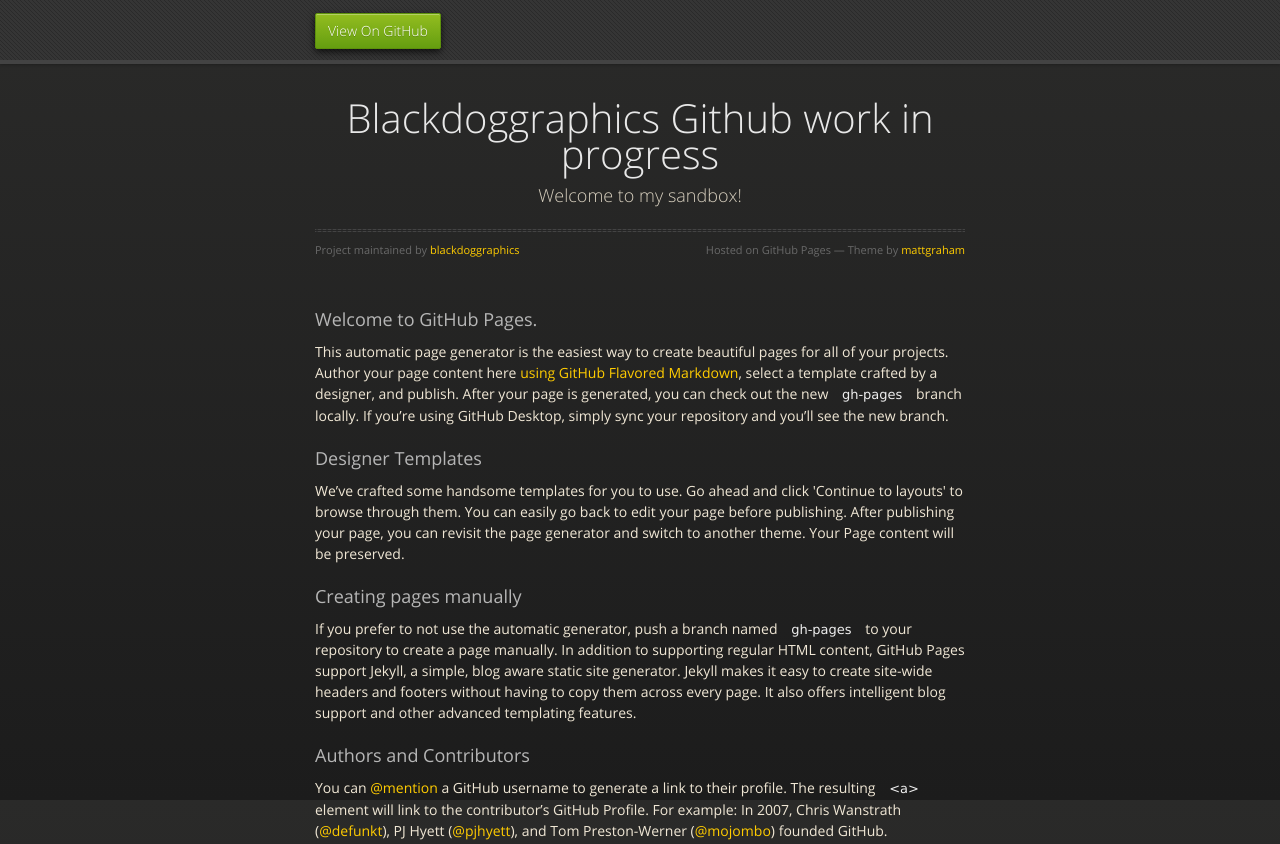
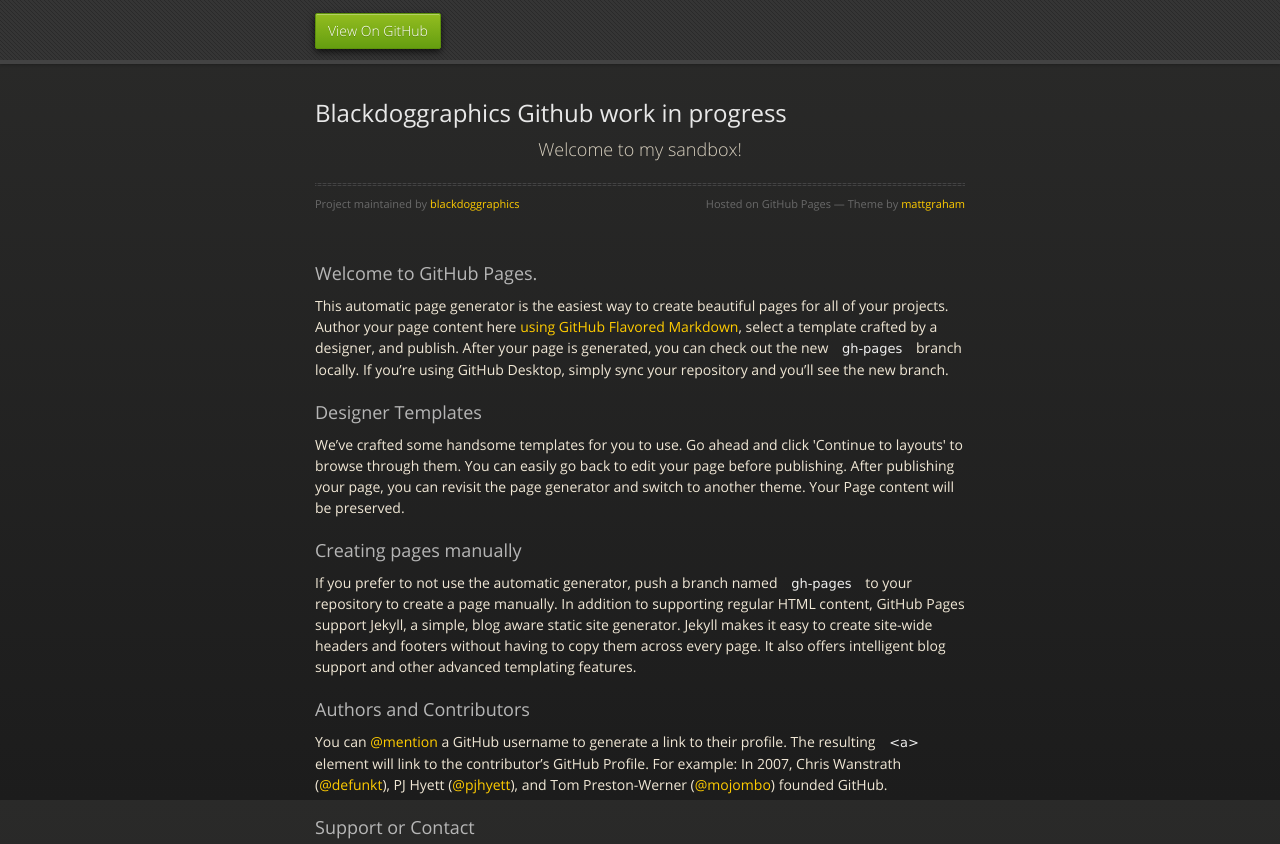
Before and after one commit to blackdoggraphics/blackdoggraphics.github.io, a plain HTML site: page index.html in a window 1280 px wide. Shown: the top 844 px of the page. Drawn offline with nearby package versions, Linux system fonts and the light colour scheme.

Commit message:
Update index.html

```diff
--- a/index.html
+++ b/index.html
@@ -28,7 +28,7 @@
 
       <section>
         <div id="title">
-          <h1>Blackdoggraphics Github work in progress</h1>
+          <h2>Blackdoggraphics Github work in progress</h2>
           <p>Welcome to my sandbox!</p>
           <hr>
           <span class="credits left">Project maintained by <a href="https://github.com/blackdoggraphics">blackdoggraphics</a></span>
```
